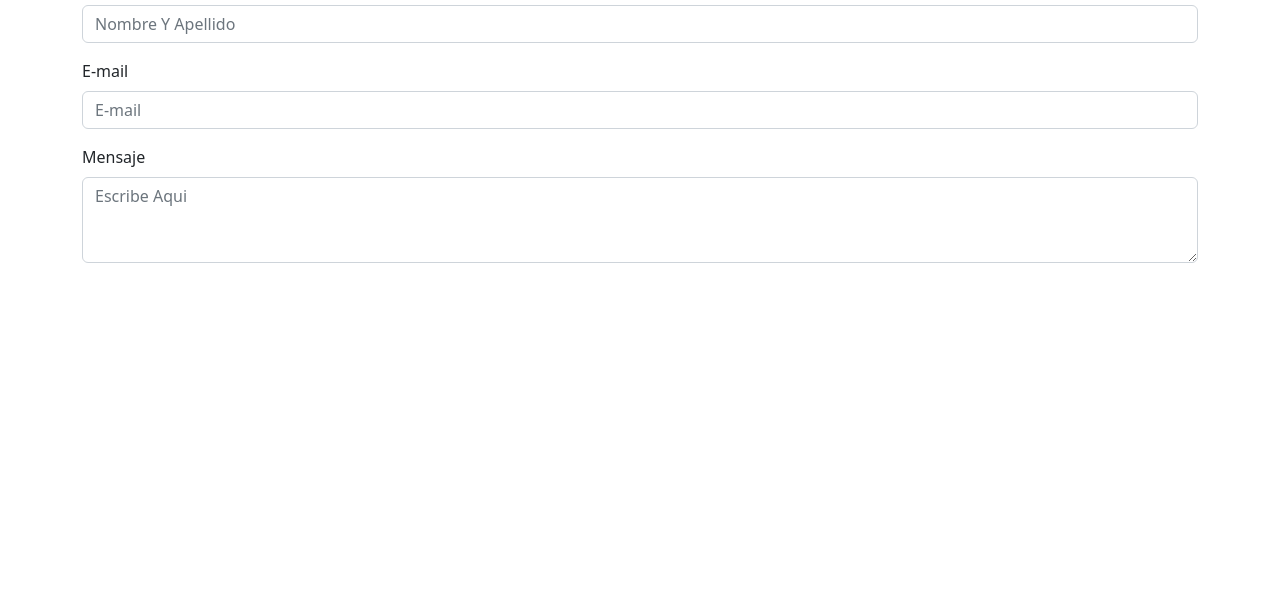
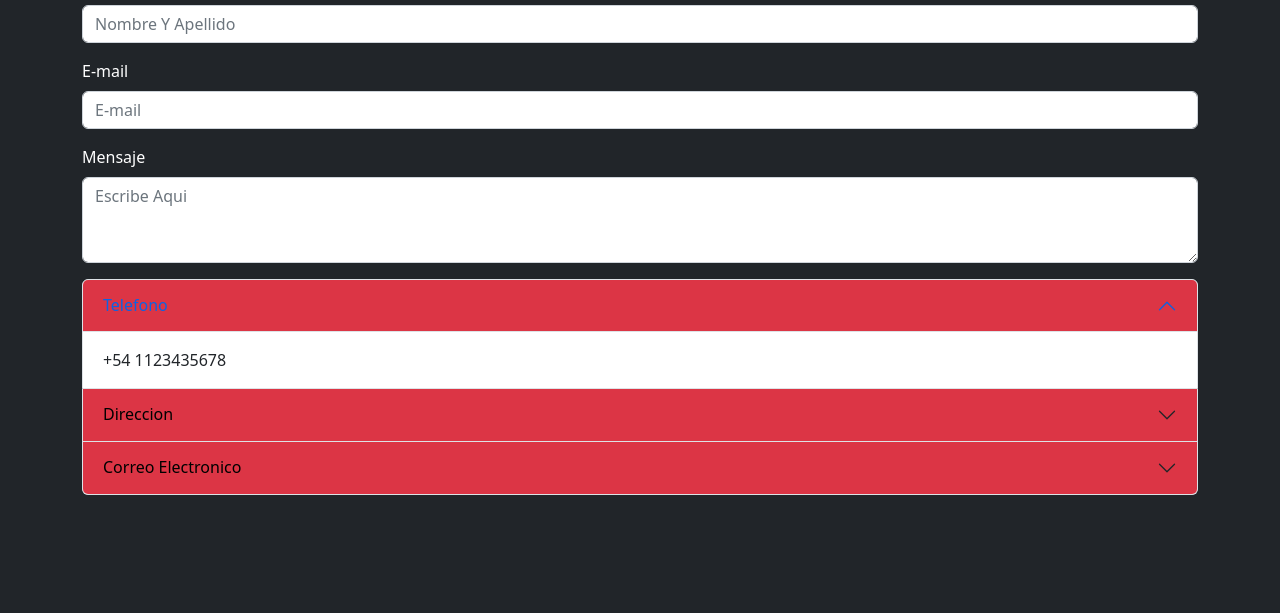
Before and after one commit to lucasPara99/pre-entrega-2, a plain HTML site: page html/contactoo.html in a window 1280 px wide. Shown: the part 187-800 px from the top of the page. Drawn offline with nearby package versions, Linux system fonts and the light colour scheme; files that its build step writes are made by us from their sources.

Commit message:
commit arreglo

```diff
--- a/html/contactoo.html
+++ b/html/contactoo.html
@@ -10,7 +10,7 @@
     <link href="https://cdn.jsdelivr.net/npm/bootstrap@5.2.3/dist/css/bootstrap.min.css" rel="stylesheet" integrity="sha384-rbsA2VBKQhggwzxH7pPCaAqO46MgnOM80zW1RWuH61DGLwZJEdK2Kadq2F9CUG65" crossorigin="anonymous">
     <link rel="stylesheet" href="./css/style.css">
 </head>
-<body >
+<body class="text-bg-dark">
 
 
    <nav class="navbar navbar-expand-lg bg-light">
@@ -58,6 +58,44 @@
 
             </form>
         </div>
+        <div class="accordion" id="accordionExample">
+          <div class="accordion-item">
+            <h2 class="accordion-header" id="headingOne">
+              <button class="accordion-button bg-danger" type="button" data-bs-toggle="collapse" data-bs-target="#collapseOne" aria-expanded="true" aria-controls="collapseOne">
+               Telefono
+              </button>
+            </h2>
+            <div id="collapseOne" class="accordion-collapse collapse show" aria-labelledby="headingOne" data-bs-parent="#accordionExample">
+              <div class="accordion-body">
+                +54 1123435678
+              </div>
+            </div>
+          </div>
+          <div class="accordion-item">
+            <h2 class="accordion-header" id="headingTwo">
+              <button class="accordion-button collapsed text-bg-light bg-danger" type="button" data-bs-toggle="collapse" data-bs-target="#collapseTwo" aria-expanded="false" aria-controls="collapseTwo">
+                Direccion
+              </button>
+            </h2>
+            <div id="collapseTwo" class="accordion-collapse collapse" aria-labelledby="headingTwo" data-bs-parent="#accordionExample">
+              <div class="accordion-body">
+                Calle siempre viva 2345
+              </div>
+            </div>
+          </div>
+          <div class="accordion-item">
+            <h2 class="accordion-header" id="headingThree">
+              <button class="accordion-button collapsed text-bg-light bg-danger" type="button" data-bs-toggle="collapse" data-bs-target="#collapseThree" aria-expanded="false" aria-controls="collapseThree">
+                Correo Electronico
+              </button>
+            </h2>
+            <div id="collapseThree" class="accordion-collapse collapse" aria-labelledby="headingThree" data-bs-parent="#accordionExample">
+              <div class="accordion-body">
+                Info@monumental.com
+              </div>
+            </div>
+          </div>
+        </div>
 
     </div>
   </section>
```
Also changed, not shown: html/acerca-de-nosotross.html (+2 -1 lines), html/preguntass-frecuentes.html (+4 -4 lines), index.html (+4 -4 lines), 1 other file.
